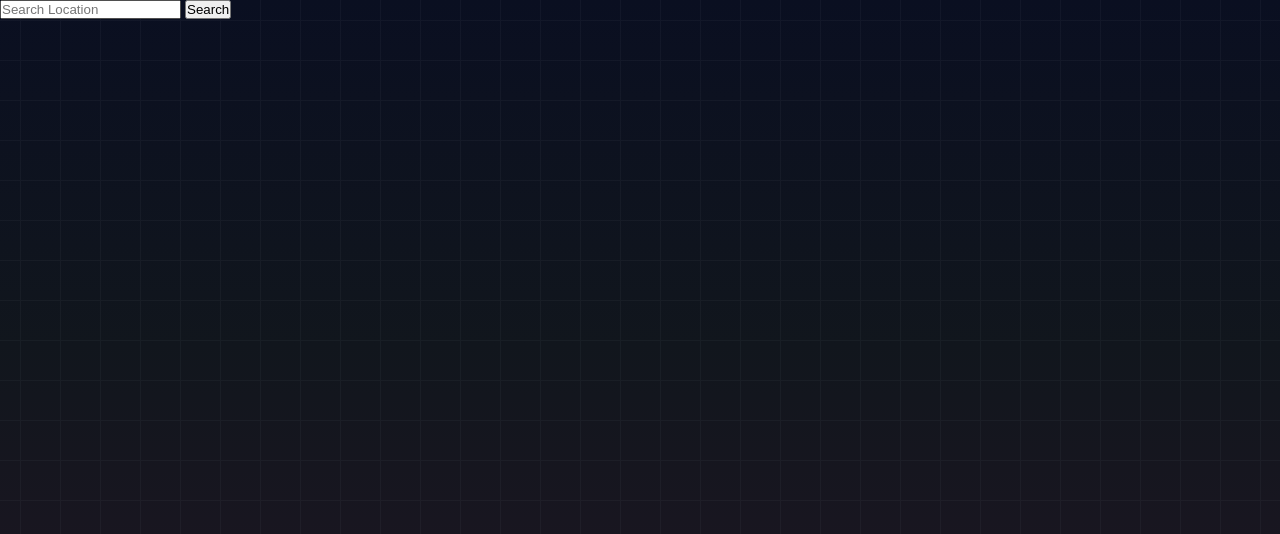
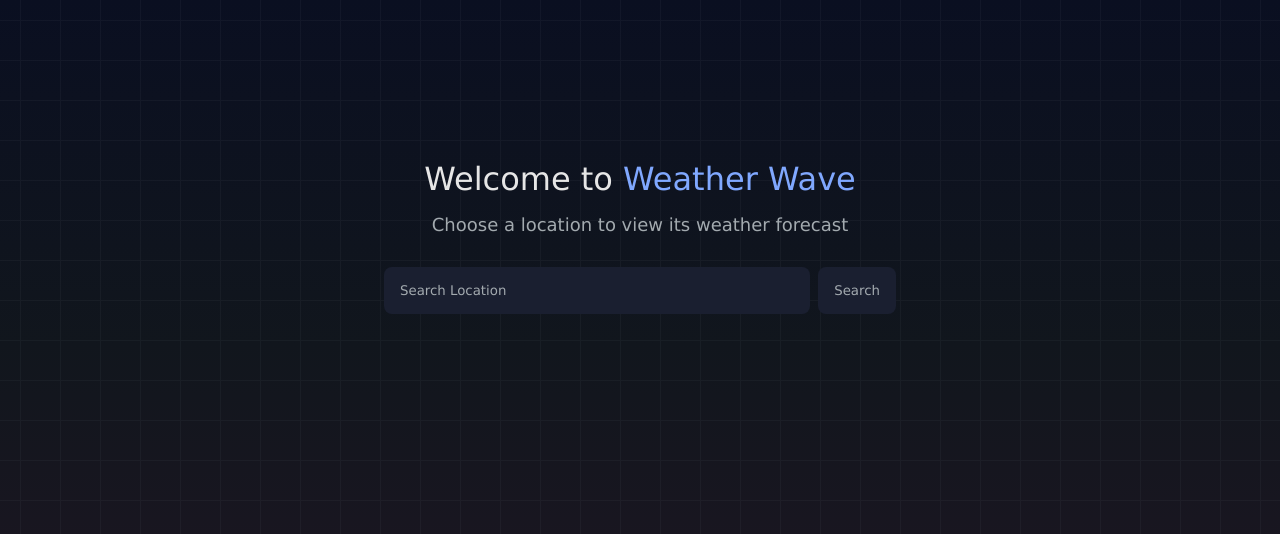
Before and after one commit to NotRelix/weather-wave, a website built with webpack: page src/template.html in a window 1280 px wide. Built offline with nearby package versions, Linux system fonts and the light colour scheme.

Commit message:
style: add layout/colors to home page

```diff
--- a/src/modules/api.js
+++ b/src/modules/api.js
@@ -9,8 +9,8 @@ function processDataToday(data) {
     datetime: data.days[0].datetime,
     icon: data.days[0].icon,
     tempmin: data.days[0].tempmin,
+    temp: data.days[0].temp,
     tempmax: data.days[0].tempmax,
-    feelslike: data.days[0].feelslike,
     precipprob: data.days[0].precipprob,
     windspeed: data.days[0].windspeed,
     humidity: data.days[0].humidity,
@@ -47,5 +47,5 @@ export async function fetchData(country) {
   });
   const data = await response.json();
   const necessaryData = processData(data);
-  return necessaryData;
+  return data;
 }
--- a/src/style.css
+++ b/src/style.css
@@ -1,14 +1,29 @@
+:root {
+  --brand-name: rgb(128, 168, 255);
+  --primary-text: rgb(230, 230, 230);
+  --muted-text: rgb(163, 170, 175);
+  --input: rgb(26, 31, 48);
+  --input-hover: rgb(33, 39, 59);
+}
+
 * {
   margin: 0;
   padding: 0;
   box-sizing: border-box;
+  font-family: Verdana, Geneva, Tahoma, sans-serif;
+  font-weight: normal;
 }
 
 body {
   width: 100vw;
   height: 100vh;
   background: rgb(35, 22, 37);
-  background: linear-gradient(0deg, rgba(35, 22, 37, 1) 0%, rgba(17, 22, 29, 1) 57%, rgba(10, 15, 33, 1) 100%);
+  background: linear-gradient(
+    0deg,
+    rgba(35, 22, 37, 1) 0%,
+    rgba(17, 22, 29, 1) 57%,
+    rgba(10, 15, 33, 1) 100%
+  );
 }
 
 .bg-grid {
@@ -16,10 +31,73 @@ body {
   z-index: -1;
   width: 100vw;
   height: 100vh;
-  background-image:
-    linear-gradient(to right, rgb(203 213 225) 1px, transparent 1px),
+  background-image: linear-gradient(
+      to right,
+      rgb(203 213 225) 1px,
+      transparent 1px
+    ),
     linear-gradient(to bottom, rgb(203 213 225) 1px, transparent 1px);
   background-size: 2.5rem 2.5rem;
   background-position: center center;
   opacity: 4%;
 }
+
+.container {
+  display: flex;
+  flex-direction: column;
+  align-items: center;
+  justify-content: center;
+  gap: 16px;
+  padding-top: 10rem;
+}
+
+.title {
+  display: flex;
+  text-align: center;
+  gap: 8px;
+  color: var(--primary-text);
+}
+
+.brand-name {
+  color: var(--brand-name);
+}
+
+.description {
+  font-size: 18px;
+  color: var(--muted-text);
+  text-align: center;
+}
+
+form {
+  display: flex;
+  gap: 8px;
+  margin-top: 1rem;
+  width: 32rem;
+}
+
+#location,
+#submit {
+  border-radius: 8px;
+  border-style: none;
+  padding: 16px;
+  background-color: var(--input);
+  transition: 200ms all;
+}
+
+#submit:hover {
+  background-color: var(--input-hover);
+}
+
+#location {
+  flex: 1;
+}
+
+#location::placeholder,
+#location,
+#submit {
+  color: var(--muted-text);
+}
+
+#location:focus {
+  outline-width: 0;
+}
--- a/src/template.html
+++ b/src/template.html
@@ -1,15 +1,30 @@
 <!DOCTYPE html>
 <html lang="en">
   <head>
-  <meta charset="UTF-8">
-  <meta name="viewport" content="width=device-width, initial-scale=1.0">
+    <meta charset="UTF-8" />
+    <meta name="viewport" content="width=device-width, initial-scale=1.0" />
     <title>Weather Wave</title>
   </head>
   <body>
     <div class="bg-grid"></div>
+    <div class="container">
+      <div class="title">
+        <h1>
+          Welcome to
+          <span class="brand-name">Weather Wave</span>
+        </h1>
+      </div>
+      <p class="description">Choose a location to view its weather forecast</p>
       <form action="#">
-    <input type="text" name="location" placeholder="Search Location">
-    <button type="submit">Search</button>
+        <input
+          type="text"
+          name="location"
+          id="location"
+          autocomplete="off"
+          placeholder="Search Location"
+        />
+        <button id="submit" type="submit">Search</button>
       </form>
+    </div>
   </body>
 </html>
```
Lines whose indentation alone changed are shown as unchanged.
